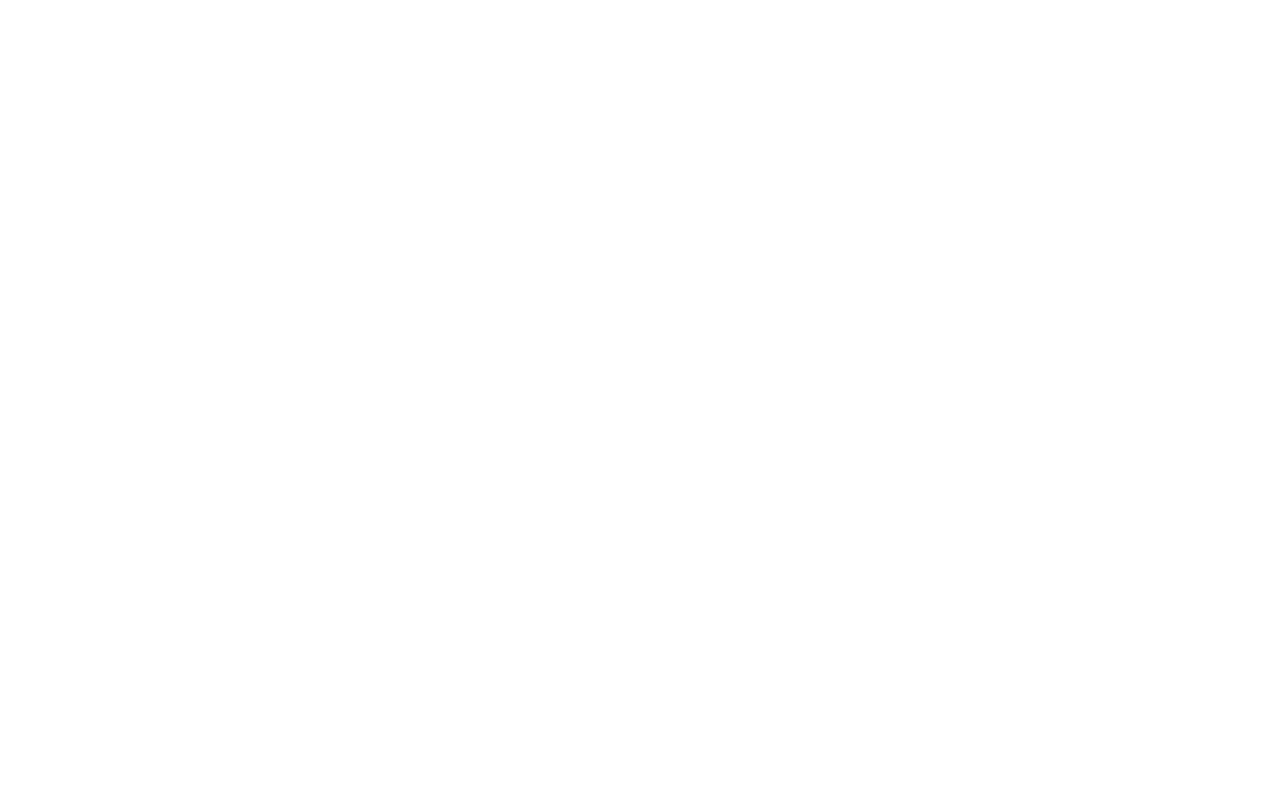
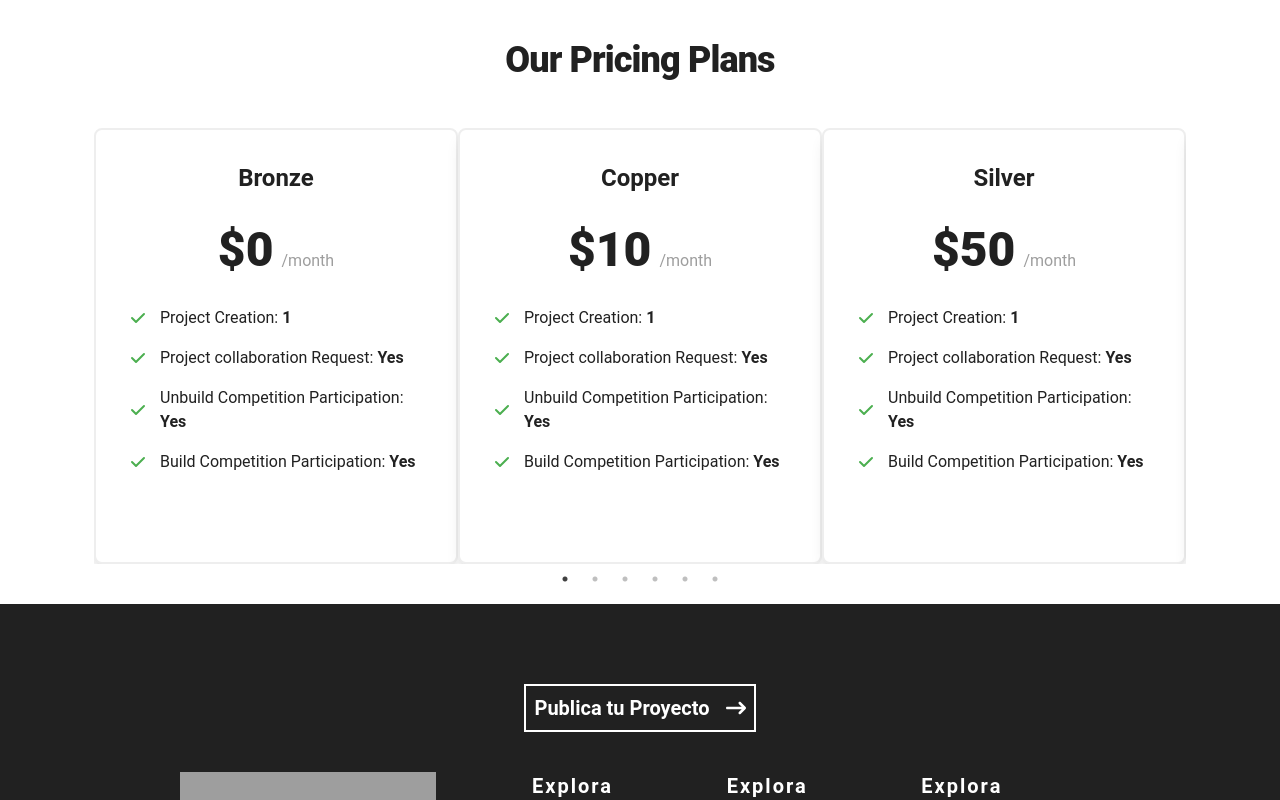
Before and after one commit to Rytsense-Technologies/balarch-frontend, a React (Vite) app: page /pricing in a window 1280 px wide. Before the commit this address had no page. Shown: the top 800 px of the page. Built offline with nearby package versions, Linux system fonts and the light colour scheme; grey boxes are pictures that could not be loaded.

Commit message:
pricing page, load more experience functionality

```diff
--- a/src/components/_app/Navbar.jsx
+++ b/src/components/_app/Navbar.jsx
@@ -30,7 +30,7 @@
 
         {/* Mobile Navbar */}
         <div className="sm:hidden  px-4 py-2 flex justify-between items-center">
-          <Link to="">
+          <Link to="/">
             <img
               src="https://stage-dihomx.com/wp-content/uploads/2023/09/logo.png"
               className="w-20"
@@ -102,7 +102,7 @@
             PROFESSIONALES
           </NavLink>
 
-          <Link to="">
+          <Link to="/">
             <img
               src="https://stage-dihomx.com/wp-content/uploads/2023/09/logo.png"
               className="w-40"
--- /dev/null
+++ b/src/pages/PricingPage.jsx
@@ -0,0 +1,198 @@
+import React from "react";
+import Slider from "react-slick";
+import "slick-carousel/slick/slick-theme.css";
+import "slick-carousel/slick/slick.css";
+import Footer from "../components/_app/Footer";
+const PricingPage = () => {
+  var settings = {
+    dots: true,
+    infinite: true,
+    speed: 500,
+    slidesToShow: 3,
+    slidesToScroll: 1,
+  };
+  const pricing = [
+    {
+      plan: "Bronze",
+      monthprice: "$0",
+      annualprice: "$0",
+      facilities: [
+        { project: 1 },
+        { collaboration: 1 },
+        { build: "yes" },
+        { unbuild: "yes" },
+      ],
+    },
+    {
+      plan: "Copper",
+      monthprice: "$10",
+      annualprice: "$0",
+      facilities: [
+        { project: 1 },
+        { collaboration: 1 },
+        { build: "yes" },
+        { unbuild: "yes" },
+      ],
+    },
+
+    {
+      plan: "Silver",
+      monthprice: "$50",
+      annualprice: "$0",
+      facilities: [
+        { project: 1 },
+        { collaboration: 1 },
+        { build: "yes" },
+        { unbuild: "yes" },
+      ],
+    },
+    {
+      plan: "Gold",
+      monthprice: "$100",
+      annualprice: "$0",
+      facilities: [
+        { project: 1 },
+        { collaboration: 1 },
+        { build: "yes" },
+        { unbuild: "yes" },
+      ],
+    },
+    {
+      plan: "Platinium",
+      monthprice: "$150",
+      annualprice: "$0",
+      facilities: [
+        { project: 1 },
+        { collaboration: 1 },
+        { build: "yes" },
+        { unbuild: "yes" },
+      ],
+    },
+    {
+      plan: "Titanium",
+      monthprice: "$200",
+      annualprice: "$0",
+      facilities: [
+        { project: 1 },
+        { collaboration: 1 },
+        { build: "yes" },
+        { unbuild: "yes" },
+      ],
+    },
+  ];
+  return (
+    <>
+      <section className="bg-white dark:bg-gray-900">
+        <div className="py-8 px-4 mx-auto max-w-screen-xl lg:py-10 lg:px-6">
+          <div className="mx-auto max-w-screen-md text-center mb-4 lg:mb-12">
+            <h2 className="mb-4 text-4xl tracking-tight font-extrabold text-gray-900 dark:text-white">
+              Our Pricing Plans
+            </h2>
+          </div>
+
+          <Slider {...settings}>
+            {pricing.map((plan, i) => (
+              <div
+                key={i}
+                className="flex flex-col p-6 gap-4 mx-auto max-w-lg text-center text-gray-900 bg-white rounded-lg border-2 border-gray-200 shadow-lg dark:border-gray-600 xl:p-8 dark:bg-gray-800 dark:text-white"
+              >
+                <h3 className="mb-4 text-2xl font-semibold">{plan.plan}</h3>
+
+                <div className="flex justify-center items-baseline my-8">
+                  <span className="mr-2 text-5xl font-extrabold">
+                    {plan.monthprice}
+                  </span>
+                  <span className="text-gray-500 dark:text-gray-400">
+                    /month
+                  </span>
+                </div>
+
+                <ul role="list" className="mb-8 space-y-4 text-left">
+                  <li className="flex items-center space-x-3">
+                    <svg
+                      className="flex-shrink-0 w-5 h-5 text-green-500 dark:text-green-400"
+                      fill="currentColor"
+                      viewBox="0 0 20 20"
+                      xmlns="http://www.w3.org/2000/svg"
+                    >
+                      <path
+                        fill-rule="evenodd"
+                        d="M16.707 5.293a1 1 0 010 1.414l-8 8a1 1 0 01-1.414 0l-4-4a1 1 0 011.414-1.414L8 12.586l7.293-7.293a1 1 0 011.414 0z"
+                        clip-rule="evenodd"
+                      ></path>
+                    </svg>
+                    <span>
+                      Project Creation: <span className="font-semibold">1</span>
+                    </span>
+                  </li>
+                  <li className="flex items-center space-x-3">
+                    <svg
+                      className="flex-shrink-0 w-5 h-5 text-green-500 dark:text-green-400"
+                      fill="currentColor"
+                      viewBox="0 0 20 20"
+                      xmlns="http://www.w3.org/2000/svg"
+                    >
+                      <path
+                        fill-rule="evenodd"
+                        d="M16.707 5.293a1 1 0 010 1.414l-8 8a1 1 0 01-1.414 0l-4-4a1 1 0 011.414-1.414L8 12.586l7.293-7.293a1 1 0 011.414 0z"
+                        clip-rule="evenodd"
+                      ></path>
+                    </svg>
+                    <span>
+                      Project collaboration Request:{" "}
+                      <span className="font-semibold">Yes</span>
+                    </span>
+                  </li>
+                  <li className="flex items-center space-x-3">
+                    <svg
+                      className="flex-shrink-0 w-5 h-5 text-green-500 dark:text-green-400"
+                      fill="currentColor"
+                      viewBox="0 0 20 20"
+                      xmlns="http://www.w3.org/2000/svg"
+                    >
+                      <path
+                        fill-rule="evenodd"
+                        d="M16.707 5.293a1 1 0 010 1.414l-8 8a1 1 0 01-1.414 0l-4-4a1 1 0 011.414-1.414L8 12.586l7.293-7.293a1 1 0 011.414 0z"
+                        clip-rule="evenodd"
+                      ></path>
+                    </svg>
+                    <span>
+                      Unbuild Competition Participation:{" "}
+                      <span className="font-semibold">Yes</span>
+                    </span>
+                  </li>
+                  <li className="flex items-center space-x-3">
+                    <svg
+                      className="flex-shrink-0 w-5 h-5 text-green-500 dark:text-green-400"
+                      fill="currentColor"
+                      viewBox="0 0 20 20"
+                      xmlns="http://www.w3.org/2000/svg"
+                    >
+                      <path
+                        fill-rule="evenodd"
+                        d="M16.707 5.293a1 1 0 010 1.414l-8 8a1 1 0 01-1.414 0l-4-4a1 1 0 011.414-1.414L8 12.586l7.293-7.293a1 1 0 011.414 0z"
+                        clip-rule="evenodd"
+                      ></path>
+                    </svg>
+                    <span>
+                      Build Competition Participation:{" "}
+                      <span className="font-semibold">Yes</span>
+                    </span>
+                  </li>
+                </ul>
+                <a
+                  href="#"
+                  className="text-white bg-primary-600 hover:bg-primary-700 focus:ring-4 focus:ring-primary-200 font-medium rounded-lg text-sm px-5 py-2.5 text-center dark:text-white  dark:focus:ring-primary-900"
+                >
+                  Get started
+                </a>
+              </div>
+            ))}
+          </Slider>
+        </div>
+      </section>
+      <Footer />
+    </>
+  );
+};
+export default PricingPage;
--- a/src/pages/auth/RegisterPage.jsx
+++ b/src/pages/auth/RegisterPage.jsx
@@ -6,6 +6,42 @@
 const RegisterPage = () => {
   const [educationInput, setEducationInput] = useState([]);
   const [professionalInput, setProfessionalInput] = useState([]);
+  const [name, setName] = useState("");
+  const [email, setEmail] = useState("");
+  const [password, setPassword] = useState("");
+  const [professional, setProfessional] = useState("");
+  const [createdate, setcreateDate] = useState("");
+  const [errorMessage, setErrorMessage] = useState("");
+
+  const handleRegistration = async (e) => {
+    e.preventDefault();
+
+    try {
+      const response = await fetch("http://localhost:8080/api/signup/create", {
+        method: "POST",
+        headers: {
+          "Content-Type": "application/json",
+        },
+        body: JSON.stringify({
+          name,
+          email,
+          password,
+          professional,
+          createdate,
+        }),
+      });
+
+      if (response.ok) {
+        console.log("Registration successful");
+      } else {
+        const data = await response.json();
+        setErrorMessage(data.message);
+      }
+    } catch (error) {
+      console.error("Error registering user:", error);
+      setErrorMessage("Error registering user. Please try again later.");
+    }
+  };
 
   const handleDeleteEducationInput = (index) => {
     const updatedEducationInput = [...educationInput];
@@ -36,7 +72,7 @@
                 Get your account now.
               </h1>
 
-              <form>
+              <form onSubmit={handleRegistration}>
                 <div className="space-y-12 ">
                   <div className="">
                     <div className="mt-10 grid grid-cols-1 gap-x-6 gap-y-8 sm:grid-cols-6">
@@ -45,7 +81,46 @@
                       </div>
 
                       <div className="sm:col-span-2">
-                        <InputField label={"Email"} name={"name"} id={"name"} />
+                        <InputField
+                          label={"Email"}
+                          name={"name"}
+                          id={"name"}
+                          setName={setName}
+                        />
+                      </div>
+                      <div className="sm:col-span-2 sm:col-start-1">
+                        <InputField
+                          label={"Name"}
+                          name={"name"}
+                          id={"name"}
+                          setEmail={setEmail}
+                        />
+                      </div>
+
+                      <div className="sm:col-span-2">
+                        <InputField
+                          label={"Email"}
+                          name={"name"}
+                          id={"name"}
+                          setPassword={setPassword}
+                        />
+                      </div>
+                      <div className="sm:col-span-2 sm:col-start-1">
+                        <InputField
+                          label={"Name"}
+                          name={"name"}
+                          id={"name"}
+                          setProfessional={setProfessional}
+                        />
+                      </div>
+
+                      <div className="sm:col-span-2">
+                        <InputField
+                          label={"Email"}
+                          name={"name"}
+                          id={"name"}
+                          setcreateDate={setcreateDate}
+                        />
                       </div>
 
                       <div className="sm:col-span-2">
--- a/src/routes/Router.jsx
+++ b/src/routes/Router.jsx
@@ -1,6 +1,7 @@
 import { Route, Routes } from "react-router-dom";
 import { Layout } from "../components/_app/Layout";
 import Home from "../pages/Home";
+import PricingPage from "../pages/PricingPage";
 import Productos from "../pages/Productos";
 import ProfessionalDetailPage from "../pages/ProfessionalDetailPage";
 import Professionals from "../pages/Professionals";
@@ -71,6 +72,7 @@
           </Layout>
         }
       />
+      <Route path="/pricing" element={<PricingPage />} />
     </Routes>
   );
 };
```
Also changed, not shown: src/pages/ProfessionalDetailPage.jsx (+77 -43 lines).
